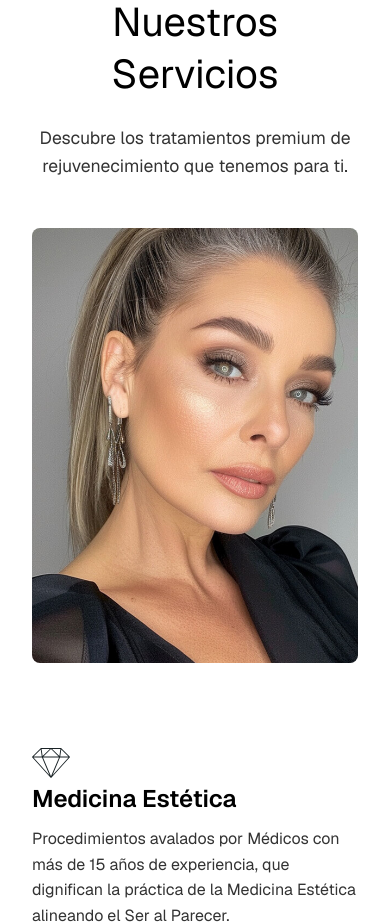
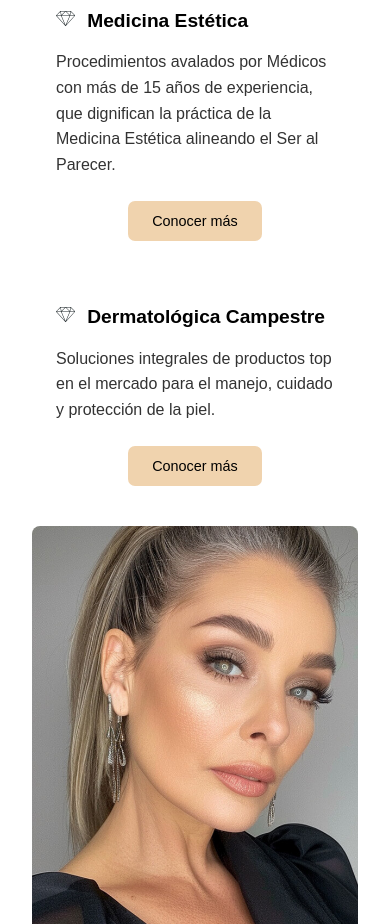
Before and after one commit to chubuntuarc/dm-web, a Next.js app: page / in a window 390 px wide. Shown: the part 2100-3024 px from the top of the page. Built offline with nearby package versions, Linux system fonts and the light colour scheme.

Commit message:
Services mobile

```diff
--- a/src/app/page.js
+++ b/src/app/page.js
@@ -65,21 +65,14 @@ export default function Home() {
           </p>
 
           <div className={styles.servicesList}>
-            <div className={styles.serviceImage}>
-              <Image
-                src="/services.jpg"
-                alt="Servicios de medicina estética"
-                width={300}
-                height={380}
-              />
-            </div>
-
             <div className={styles.servicesContent}>
               <div className={styles.serviceItem}>
-                <div className={styles.serviceDiamond}>
-                  <Diamond />
-                </div>
-                <h3>Medicina Estética</h3>
+                <h3>
+                  <span>
+                    <Diamond />
+                  </span>
+                  Medicina Estética
+                </h3>
                 <p>
                   Procedimientos avalados por Médicos con más de 15 años de
                   experiencia, que dignifican la práctica de la Medicina
@@ -89,10 +82,12 @@ export default function Home() {
               </div>
 
               <div className={styles.serviceItem}>
-                <div className={styles.serviceDiamond}>
-                  <Diamond />
-                </div>
-                <h3>Dermatológica Campestre</h3>
+                <h3>
+                  <span>
+                    <Diamond />
+                  </span>
+                  Dermatológica Campestre
+                </h3>
                 <p>
                   Soluciones integrales de productos top en el mercado para el
                   manejo, cuidado y protección de la piel.
@@ -100,6 +95,14 @@ export default function Home() {
                 <button className={styles.serviceButton}>Conocer más</button>
               </div>
             </div>
+            <div className={styles.serviceImage}>
+              <Image
+                src="/services.jpg"
+                alt="Servicios de medicina estética"
+                width={300}
+                height={380}
+              />
+            </div>
           </div>
         </div>
       </main>
--- a/src/app/page.module.css
+++ b/src/app/page.module.css
@@ -309,33 +309,34 @@ a.secondary {
 .services {
   width: 100%;
   background-color: white;
-  padding: 4rem 8rem;
+  padding: 4rem 1rem;
   text-align: center;
 }
 
 .servicesContainer {
-  max-width: 1200px;
   margin: 0 auto;
 }
 
 .services h2 {
-  font-size: 2.5rem;
+  font-family: "Montserrat", sans-serif;
+  font-size: 25px;
   margin-bottom: 1.5rem;
-  font-weight: 400;
+  font-weight: 600;
   color: #000;
 }
 
 .servicesIntro {
+  font-family: "Montserrat", sans-serif;
   max-width: 800px;
   margin: 0 auto 3rem;
-  font-size: 1.1rem;
+  font-size: 1rem;
   line-height: 1.6;
   color: #333;
 }
 
 .servicesList {
   display: flex;
-  gap: 3rem;
+  gap: 1rem;
   align-items: flex-start;
 }
 
@@ -355,17 +356,25 @@ a.secondary {
   flex: 1;
   display: flex;
   flex-direction: column;
-  gap: 3rem;
+  gap: 1rem;
   text-align: left;
 }
 
 .serviceItem {
-  margin-bottom: 2rem;
+  padding: 1.5rem;
+  border-radius: 8px;
+  transition: transform 0.3s ease, box-shadow 0.3s ease;
+}
+
+.serviceItem:hover {
+  transform: translateY(-5px);
+  box-shadow: 0 10px 20px rgba(0, 0, 0, 0.05);
 }
 
 .serviceItem h3 {
-  font-size: 1.5rem;
-  margin-bottom: 0.75rem;
+  font-family: "Montserrat", sans-serif;
+  font-size: 1.2rem;
+  margin-bottom: 1rem;
   font-weight: 600;
   color: #000;
   display: flex;
@@ -373,31 +382,44 @@ a.secondary {
 }
 
 .serviceItem h3 svg {
-  margin-right: 0.5rem;
+  margin-right: 0.75rem;
   color: #C6A052;
+  flex-shrink: 0;
+  width: 1.2rem;
+  height: 1.2rem;
 }
 
 .serviceItem p {
-  margin-bottom: 1rem;
+  font-family: "Montserrat", sans-serif;
+  margin-bottom: 1.5rem;
   line-height: 1.6;
   color: #333;
+  font-size: 1rem;
 }
 
 .serviceButton {
-  background-color: #e9d8b4;
-  color: #333;
+  font-family: "Montserrat", sans-serif;
+  background-color: var(--dark-cream);
+  color: #000;
   border: none;
-  padding: 0.5rem 1.5rem;
-  border-radius: 4px;
+  padding: 0.75rem 1.5rem;
+  border-radius: 7px;
   font-size: 0.9rem;
   cursor: pointer;
-  transition: background-color 0.3s;
+  transition: background-color 0.3s, transform 0.2s;
   display: inline-block;
   margin-top: 0.5rem;
+  font-weight: 500;
+  text-decoration: none;
+  display: block;
+  margin-left: auto;
+  margin-right: auto;
+  width: fit-content;
 }
 
 .serviceButton:hover {
-  background-color: #d9c8a4;
+  background-color: #b08d3e;
+  transform: translateY(-2px);
 }
 
 /* Responsive adjustments */
--- a/src/components/VideoSection.module.css
+++ b/src/components/VideoSection.module.css
@@ -1,14 +1,14 @@
 .videoContainer {
   width: 100%;
-  margin: 3rem 0;
   text-align: center;
-  padding: 2rem 0;
+  padding: 2rem 1rem;
 }
 
 .videoTitle {
+  font-family: "Montserrat", sans-serif;
   color: #333;
   margin-bottom: 2rem;
-  font-size: 1.8rem;
+  font-size: 1.2rem;
   text-align: center;
 }
 
```
